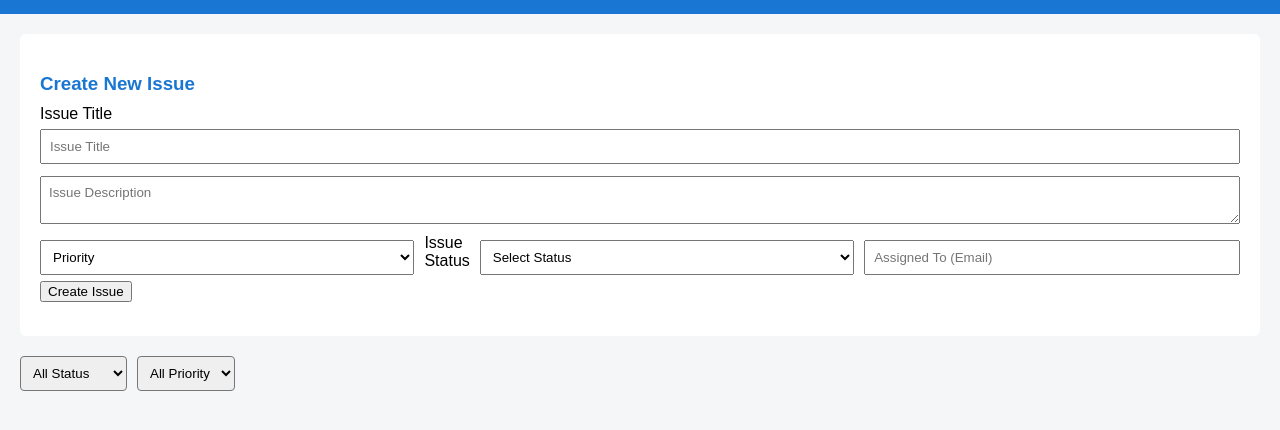
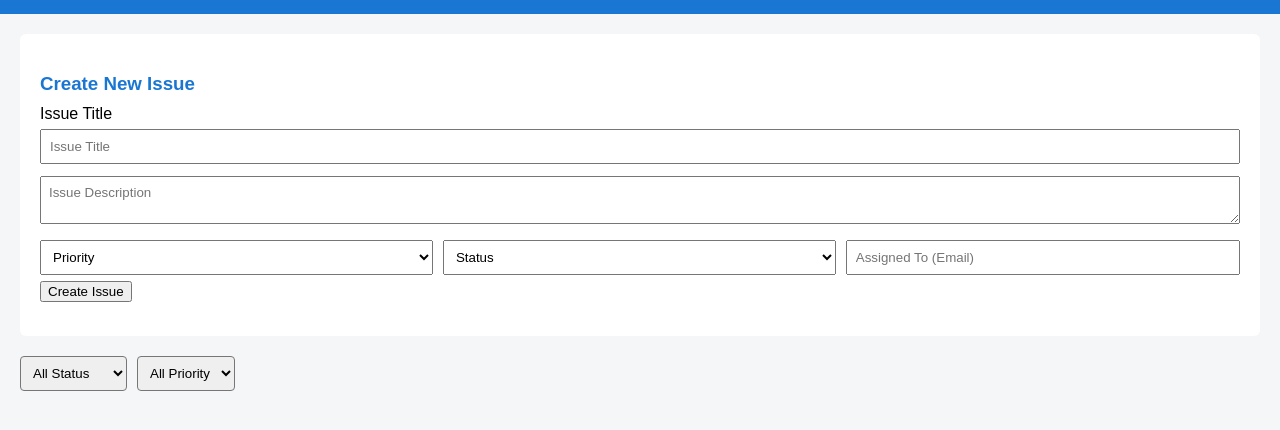
Before and after one commit to Chandu2226/Smart_Issue_Board, a plain HTML site: page dashboard.html in a window 1280 px wide. Shown: the part 84-514 px from the top of the page. Drawn offline with Linux system fonts and the light colour scheme; no server answers.

```diff
--- a/dashboard.html
+++ b/dashboard.html
@@ -32,9 +32,8 @@
         <option>High</option>
       </select>
 
-      <label>Issue Status</label>
          <select id="status">
-           <option value="" disabled selected>Select Status</option>
+           <option value="" disabled selected> Status</option>
            <option value="Open">Open</option>
            <option value="In Progress">In Progress</option>
            <option value="Done">Done</option>
```
